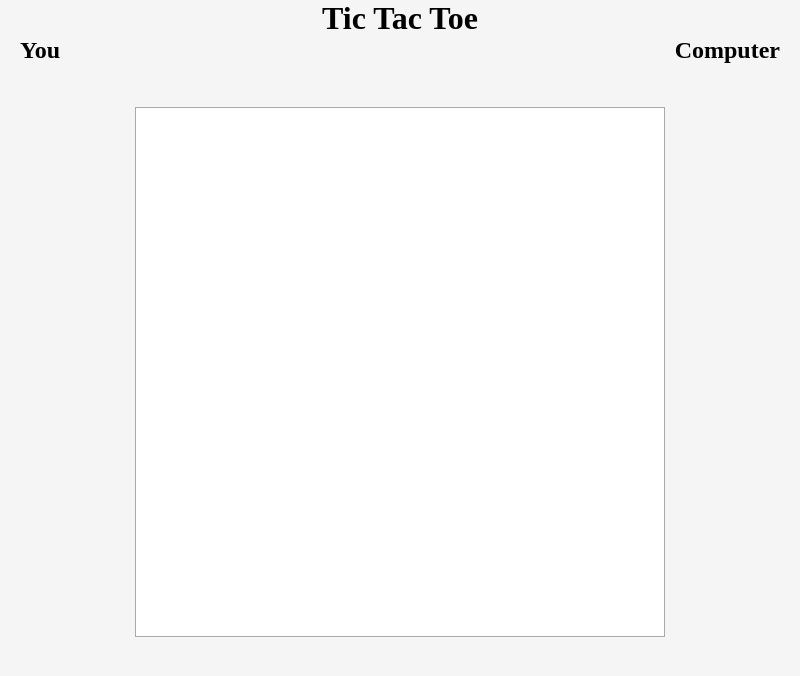
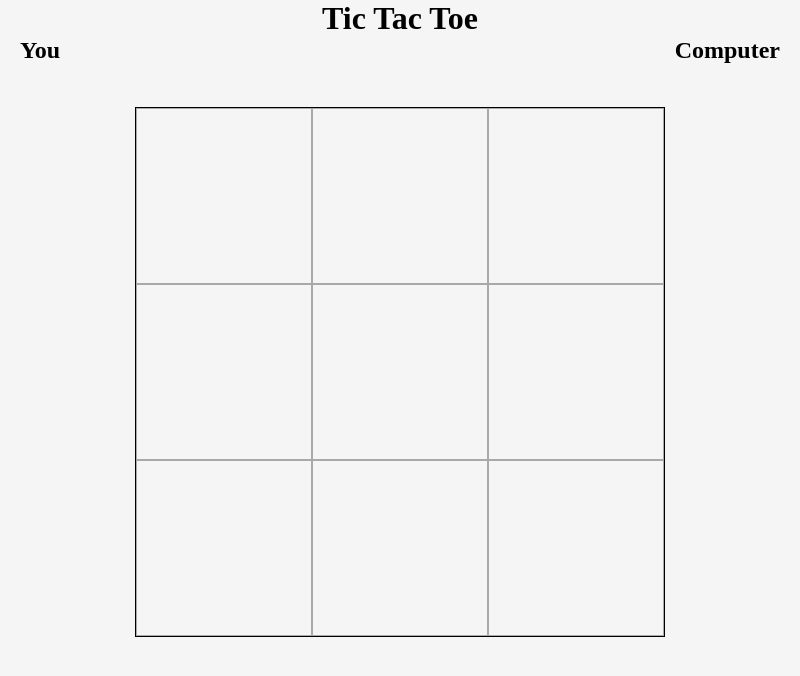
Before and after one commit to SebWester/TicTacToe_Desktop, an Electron app: page public/index.html in a window 800 px wide. Drawn offline with Linux system fonts and the light colour scheme.

Commit message:
Startet setting up game board

```diff
--- a/public/script.js
+++ b/public/script.js
@@ -0,0 +1,16 @@
+const gameBoard = document.getElementById("gameBoard");
+
+let allCells = [];
+
+for (let row = 0; row < 3; row++) {
+  for (let col = 0; col < 3; col++) {
+    let cell = document.createElement("div");
+    cell.setAttribute("id", "cell");
+
+    allCells.push(cell);
+
+    gameBoard.appendChild(cell);
+  }
+}
+
+console.log(allCells);
--- a/public/style.css
+++ b/public/style.css
@@ -36,6 +36,16 @@
   width: 528px;
   height: 528px;
   margin: auto;
+  border: 1px solid black;
+  background-color: white;
+
+  display: flex;
+  flex-wrap: wrap;
+}
+
+#cell {
+  width: 176px;
+  height: 176px;
   border: 1px solid darkgrey;
-  background-color: white;
+  box-sizing: border-box;
 }
--- a/renderer.js
+++ b/renderer.js
@@ -1,2 +1,2 @@
-const information = document.getElementById("info");
-information.textContent = "Preload and renderer is working";
+// const information = document.getElementById("info");
+// information.textContent = "Preload and renderer is working";
```
